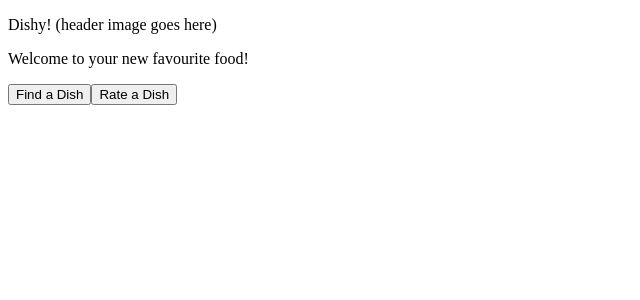
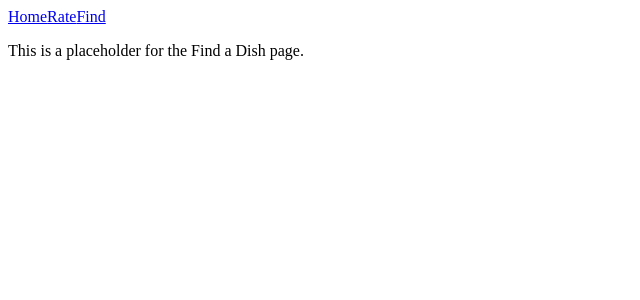
Before and after one commit to DevArrowsmith/dishy, a React (Create React App) app: page /#/find in a window 1280 px wide. Shown: the top 300 px of the page, without its empty margins (0-640 px from the left). Built offline with nearby package versions, Linux system fonts and the light colour scheme.

Commit message:
Create placeholder for Find Dish page. Create navbar and routing.

```diff
--- a/package.json
+++ b/package.json
@@ -9,6 +9,7 @@
     "axios": "^0.21.4",
     "react": "^17.0.2",
     "react-dom": "^17.0.2",
+    "react-router-dom": "^5.3.0",
     "react-scripts": "4.0.3",
     "web-vitals": "^1.1.2"
   },
--- a/src/components/App.js
+++ b/src/components/App.js
@@ -1,11 +1,44 @@
+import React from 'react';
+import { HashRouter as Router, Switch, Route } from 'react-router-dom';
 import '../styles/App.css';
+import NavBar from './NavBar/NavBar.js';
 import HomePage from './HomePage/HomePage.js';
 import ReviewDishPage from './ReviewDishPage/ReviewDishPage.js';
+import FindDishPage from './FindDishPage/FindDishPage.js';
 
-function App() {
+const App = () => {
   return (
     <div className="App">
-      <HomePage />
+      <NavBar />
+      <Router>
+        <Switch>
+
+          <Route
+            exact
+            path="/"
+            component={() => (
+              <HomePage />
+            )}
+          />
+
+          <Route
+            exact
+            path="/rate"
+            component={() => (
+              <ReviewDishPage />
+            )}
+          />
+
+          <Route
+            exact
+            path="/find"
+            component={() => (
+              <FindDishPage />
+            )}
+          />
+
+        </Switch>
+      </Router>
     </div>
   );
 }
--- /dev/null
+++ b/src/components/FindDishPage/FindDishPage.js
@@ -0,0 +1,12 @@
+import React from "react";
+import "../../styles/FindDishPage.css";
+
+const FindDishPage = () => {
+  return (
+    <>
+      <p> This is a placeholder for the Find a Dish page.</p>
+    </>
+  );
+};
+
+export default FindDishPage;
--- /dev/null
+++ b/src/components/NavBar/NavBar.js
@@ -0,0 +1,19 @@
+import React from "react";
+import { Link, HashRouter as Router } from "react-router-dom";
+import "../../styles/NavBar.css";
+
+const NavBar = () => {
+  return (
+    <>
+      <div className="NavBar" id="NavBar">
+        <Router>
+          <Link to="/">Home</Link>
+          <Link to="/rate">Rate</Link>
+          <Link to="/find">Find</Link>
+        </Router>
+      </div>
+    </>
+  );
+};
+
+export default NavBar;
```
Also changed, not shown: src/styles/FindDishPage.css (added), src/styles/NavBar.css (added), 1 other file (tests, documents, lock files or other folders).
